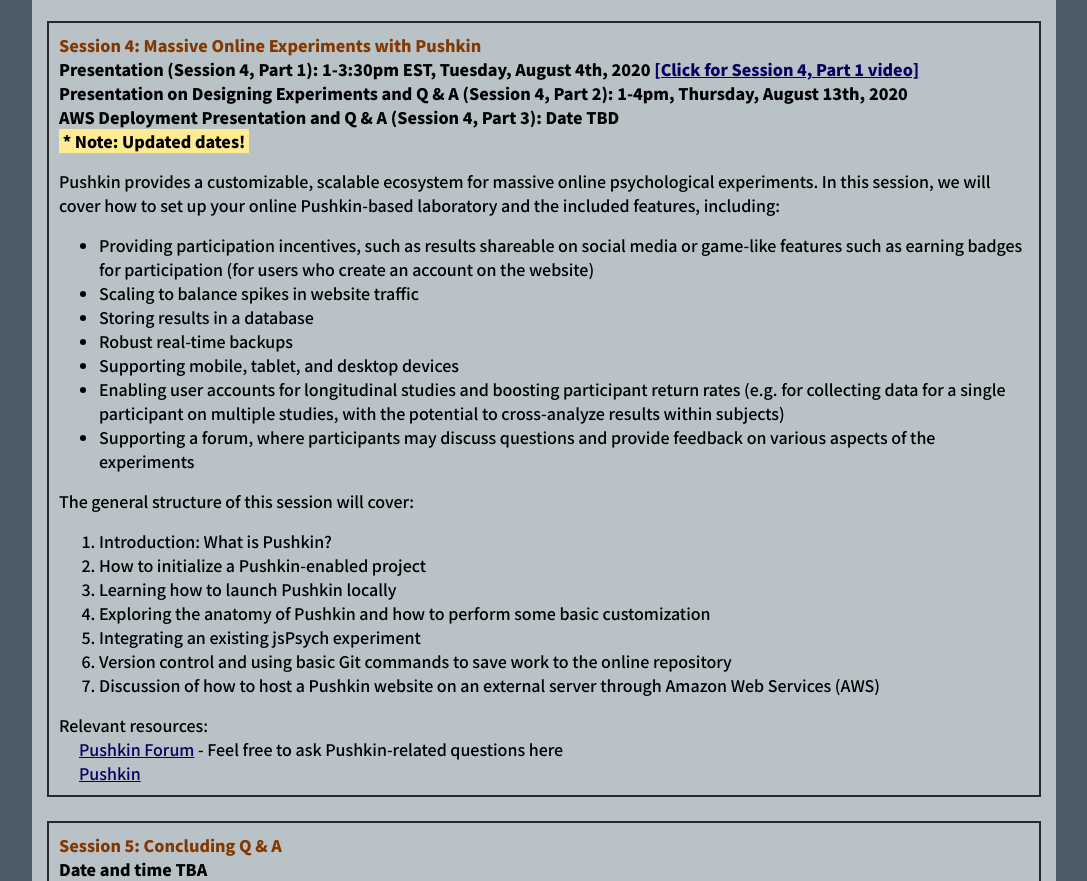
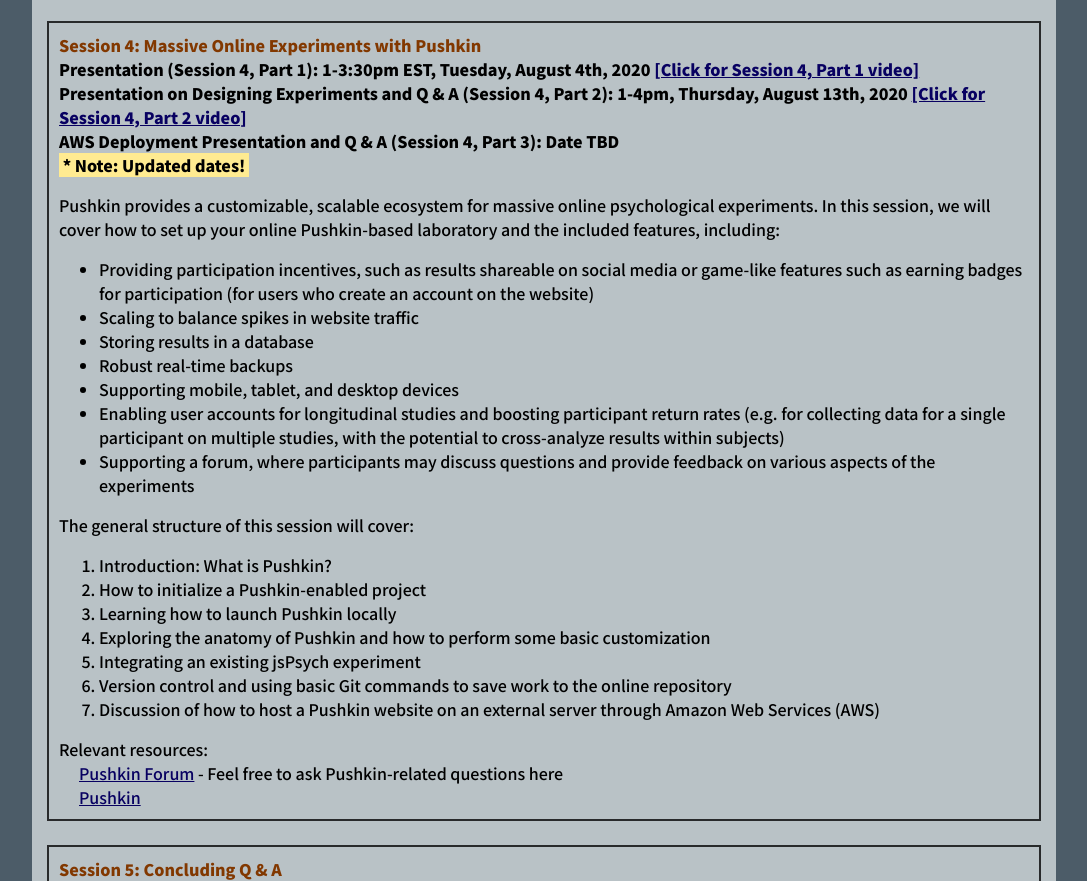
Before and after one commit to pushkin-consortium/movingresearchonline, a plain HTML site: page index.html in a window 1280 px wide. Shown: the part 2243-3124 px from the top of the page, without its empty margins (96-1183 px from the left). Drawn offline with Linux system fonts and the light colour scheme.

Commit message:
Add link to Session 4, Part 2 YouTube video

```diff
--- a/index.html
+++ b/index.html
@@ -203,7 +203,8 @@
                         href="https://youtu.be/7Ns6kty0UGw" target="_blank" rel="noreferrer">[Click for Session 4, Part
                         1 video]</a><br />
                     Presentation on Designing Experiments and Q & A (Session 4, Part 2): 1-4pm, Thursday, August 13th,
-                    2020<br />
+                    2020 <a href="https://youtu.be/XPpXaanf8IY" target="_blank" rel="noreferrer">[Click for Session 4, Part
+                        2 video]</a><br />
                     AWS Deployment Presentation and Q & A (Session 4, Part 3):  Date TBD</strong><br />
 
                 <strong class="notice">&nbsp;* Note: Updated dates!&nbsp;</strong>
```
